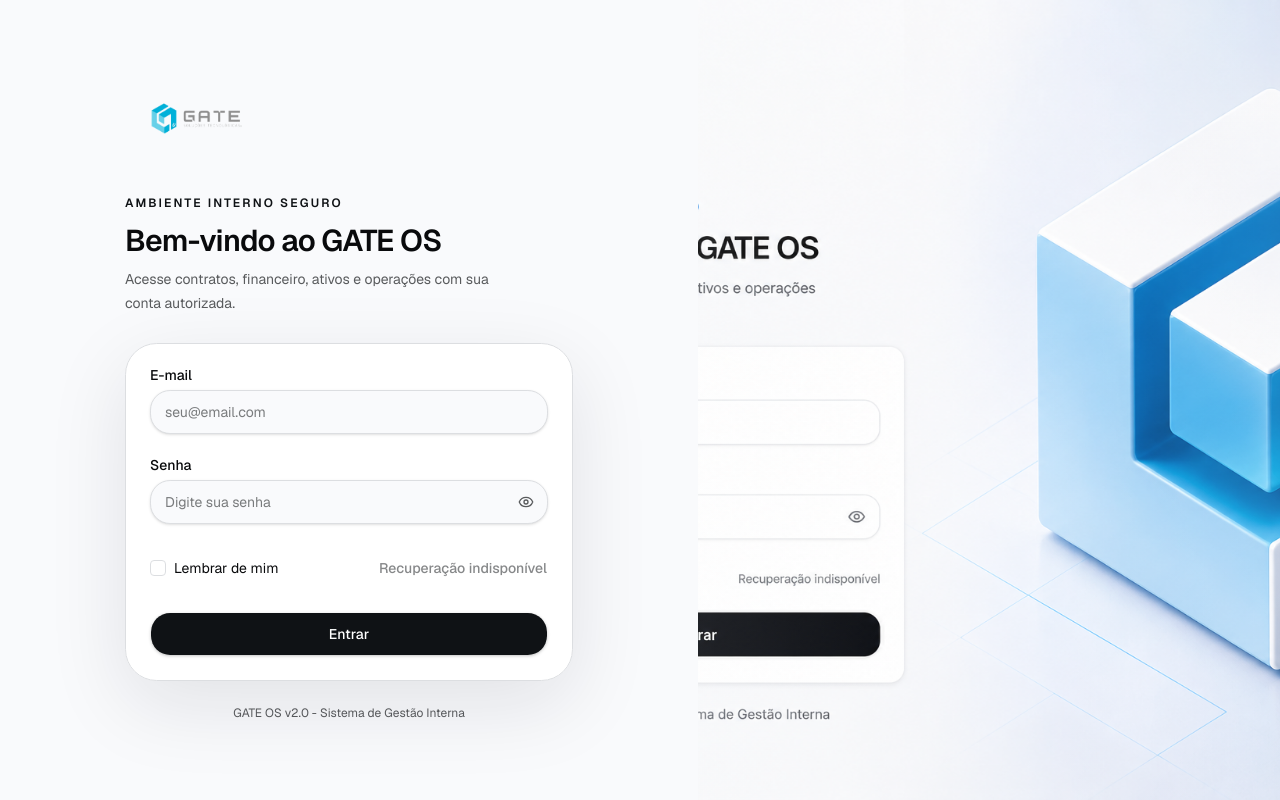
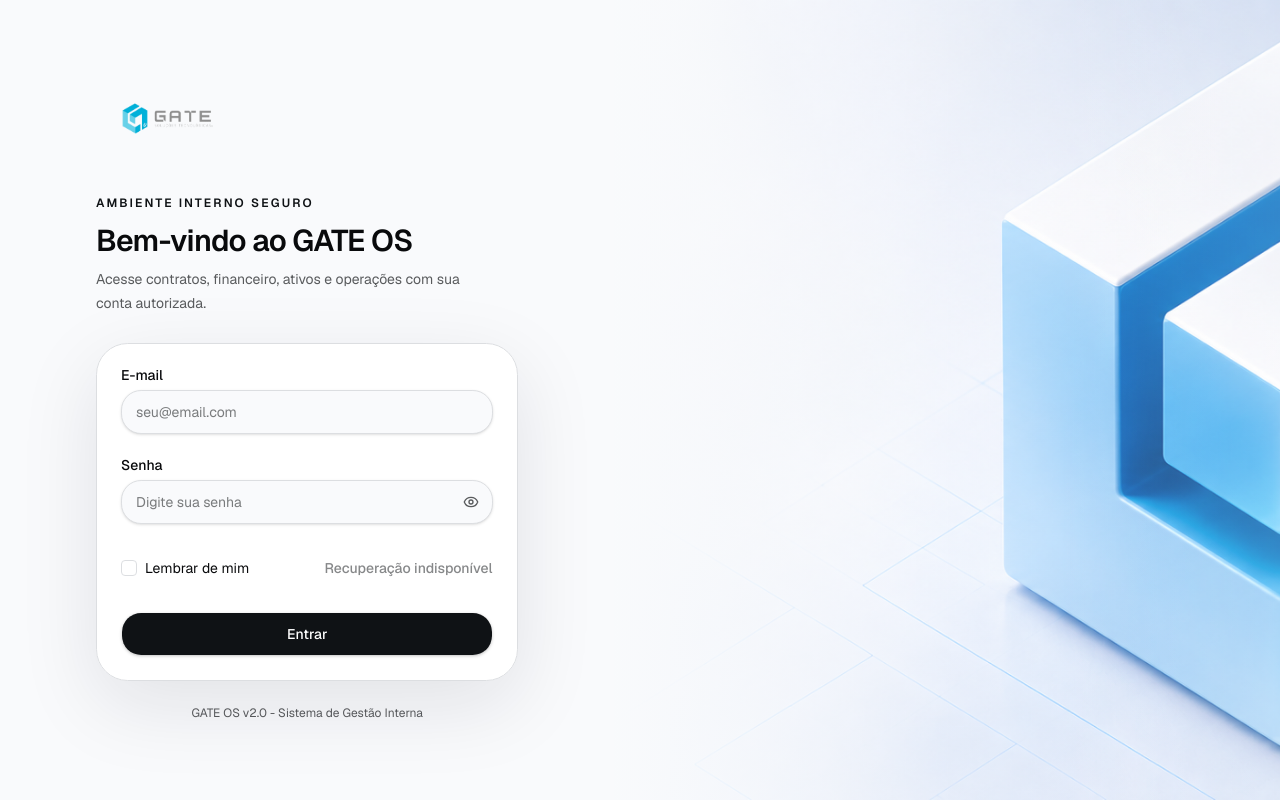
Before and after one commit to mateus-forest/GATEOS, a Next.js app: page / in a window 1280 px wide. Built offline with nearby package versions, Linux system fonts and the light colour scheme.

Commit message:
feat(gate): integrate 3D login hero banner

```diff
--- a/app/page.tsx
+++ b/app/page.tsx
@@ -39,16 +39,17 @@ export default function LoginPage() {
         </div>
       </div>
 
-      <div className="relative hidden flex-[1.15] overflow-hidden bg-sky-50 lg:block">
+      <div className="relative hidden min-w-[52vw] flex-[1.35] overflow-hidden bg-[#f4f9ff] lg:block">
         <Image
-          src="/images/gate-login-hero.png"
+          src="/images/gate-login-hero-3d.png"
           alt="Arte visual premium GATE OS"
           fill
           priority
-          sizes="(min-width: 1024px) 56vw, 100vw"
-          className="object-cover object-center"
+          sizes="(min-width: 1024px) 58vw, 100vw"
+          className="object-cover object-[62%_center] xl:object-center"
         />
-        <div className="pointer-events-none absolute inset-0 bg-gradient-to-r from-background/10 via-transparent to-white/10" />
+        <div className="pointer-events-none absolute inset-0 bg-gradient-to-r from-background via-background/20 to-transparent" />
+        <div className="pointer-events-none absolute inset-y-0 right-0 w-1/3 bg-gradient-to-l from-white/20 to-transparent" />
       </div>
     </div>
   )
```
Also changed, not shown: public/images/gate-login-hero-3d.png (added), 1 other file (tests, documents, lock files or other folders).
